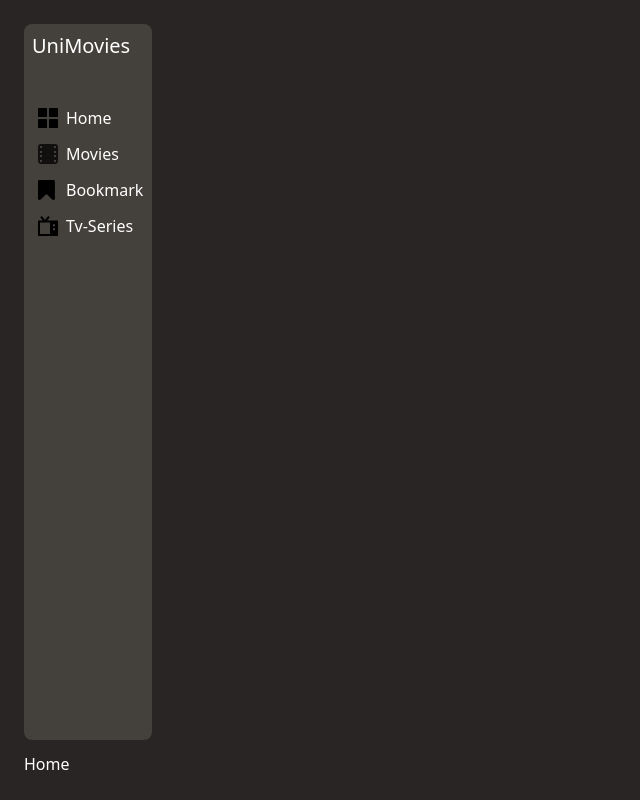
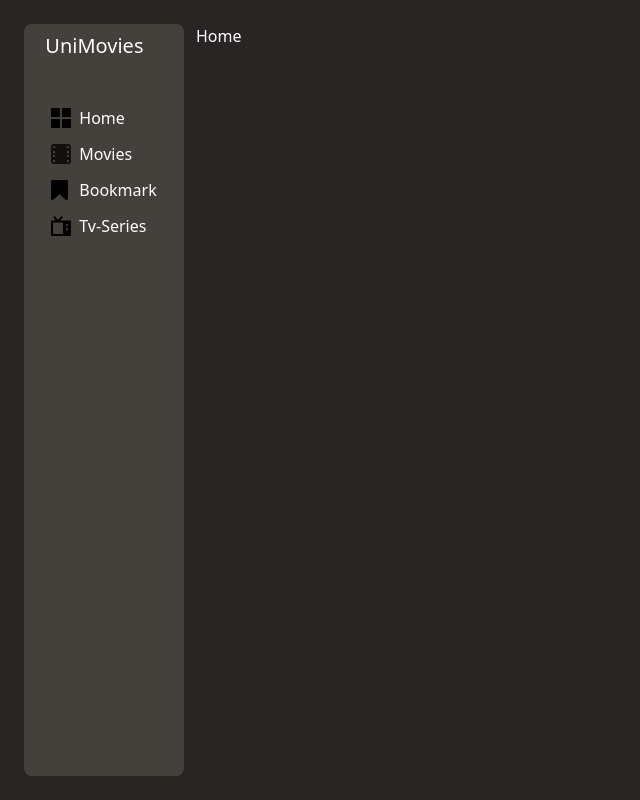
Before and after one commit to 1unitailman/UniMovie---movie-app, a React (Vite) app: page / in a window 1280 px wide. Shown: the whole page, without its empty margins (0-640 px from the left). Built offline with nearby package versions, Linux system fonts and the light colour scheme.

Commit message:
Adaptive layout for Layout component fixed

```diff
--- a/src/components/layout/Layout.module.scss
+++ b/src/components/layout/Layout.module.scss
@@ -1,7 +1,4 @@
-//md, lg
-
 .container {
-	// @apply bg-stone-800 flex md:flex-col lg:flex-row overflow-y-hidden text-white p-6 gap-3 h-screen;
-	@apply bg-stone-800 h-screen overflow-y-hidden text-white;
-	@apply md:flex md:flex-col md:p-6 md:gap-3
+	@apply bg-stone-800 flex flex-col h-screen text-white gap-3 p-6 overflow-y-hidden;
+	@apply md:flex-row md:overflow-y-hidden;
 }
--- a/src/components/sidebar/Sidebar.module.scss
+++ b/src/components/sidebar/Sidebar.module.scss
@@ -2,7 +2,7 @@
 
 .sidebar {
 	@apply bg-stone-700 p-2 rounded-lg flex flex-row w-full h-20 items-center justify-center;
-	@apply md:flex-row md:h-full md:w-32 md:items-baseline;
+	@apply md:flex-row md:h-full md:w-40 md:items-baseline;
 }
 
 .heading {
```
